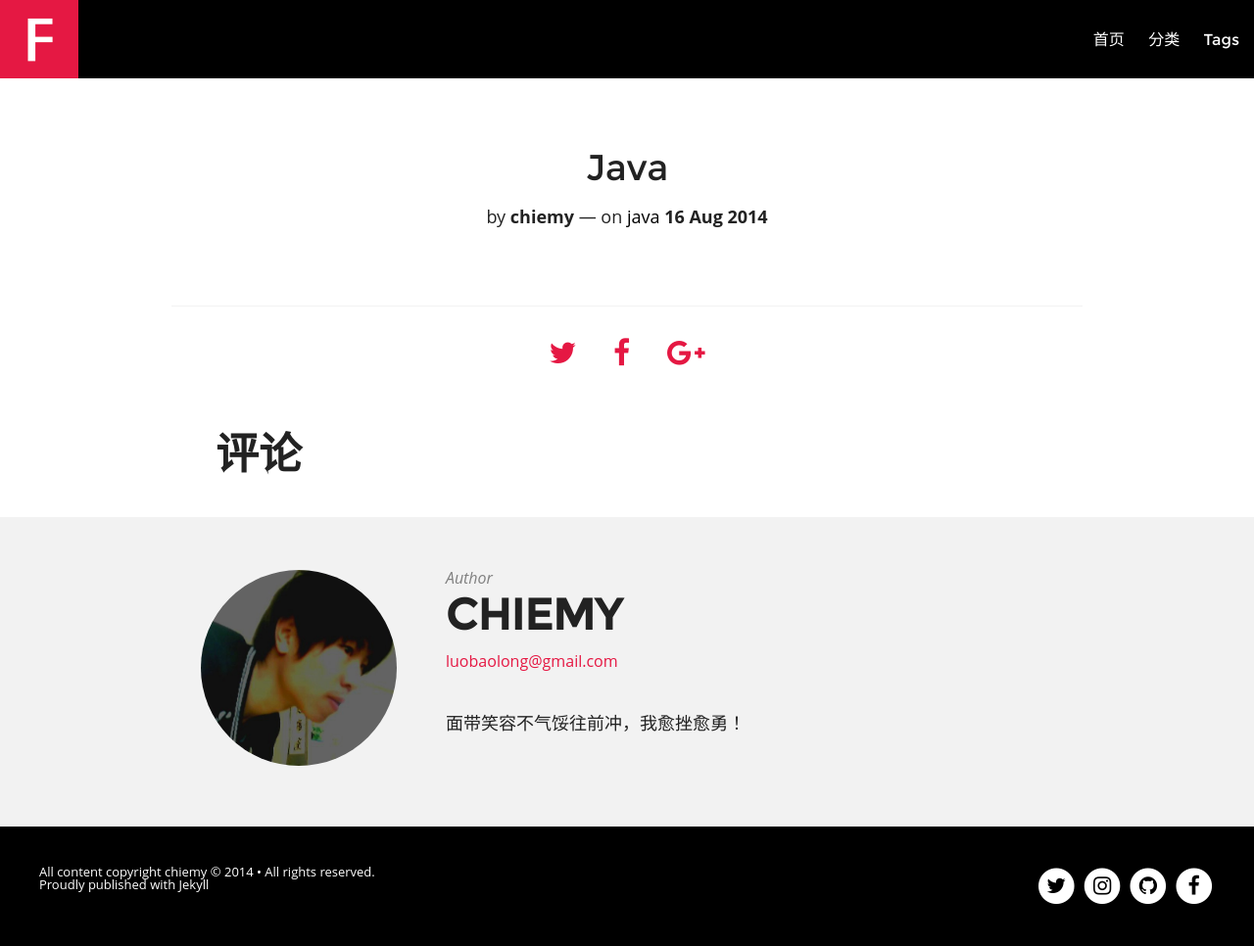
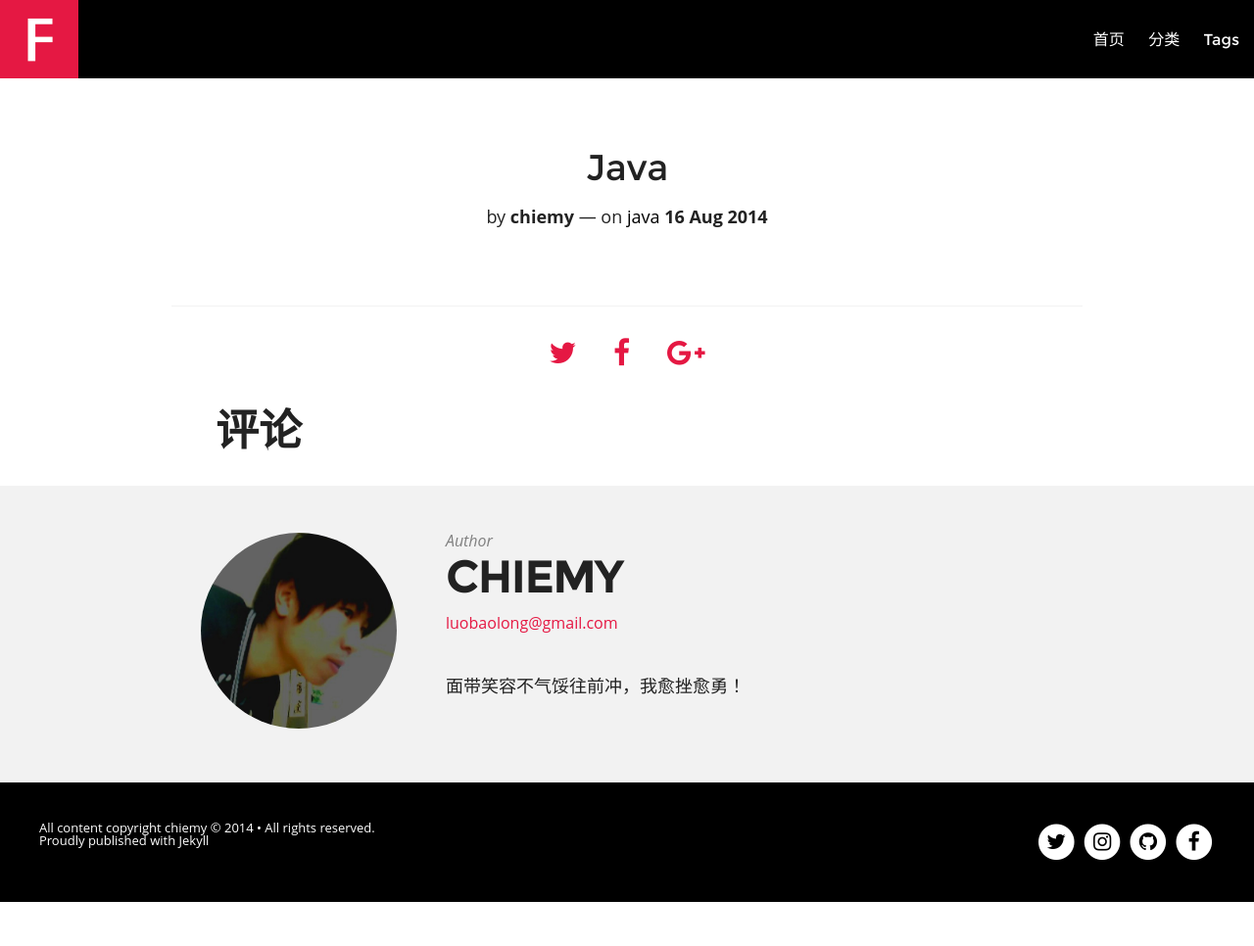
Before and after one commit to chiemy/blog, a Jekyll site: the page built from java/_posts/2014-08-16-test-java.md, in a window 1280 px wide. Shown: the whole page at 98% size. Built offline with Jekyll 4.4.1, drawn with Linux system fonts in a browser that asks for light colours; nearby versions of some CDN libraries; comment, search, counter and statistics services are not loaded; after the commit the page ends 921 px from its top, so only the background shows below that.

Commit message:
调整边距

```diff
--- a/assets/css/post.css
+++ b/assets/css/post.css
@@ -305,7 +305,7 @@ html, body, .notepad-post-container, .notepad-post-header {
   font-size: 1.875rem;
   padding: 0;
   padding-top: 2rem;
-  padding-bottom: 2rem;
+  padding-bottom: 1rem;
   border-top: 0.0625rem solid #f2f2f2;
   color: #e51843; }
   .notepad-post-share a {
@@ -315,7 +315,7 @@ html, body, .notepad-post-container, .notepad-post-header {
   @media only screen and (min-width: 40.063em) {
     .notepad-post-share {
       padding-top: 2rem;
-      padding-bottom: 2rem; } }
+      padding-bottom: 1rem; } }
 
 .notepad-author-info {
   padding: 0;
@@ -324,16 +324,16 @@ html, body, .notepad-post-container, .notepad-post-header {
   background: #f2f2f2; }
   @media only screen and (min-width: 40.063em) {
     .notepad-author-info {
-      padding-top: 2.5rem;
-      padding-bottom: 2.5rem; } }
+      padding-top: 2rem;
+      padding-bottom: 2rem; } }
   @media only screen and (min-width: 70em) {
     .notepad-author-info {
-      padding-top: 3.4rem;
-      padding-bottom: 3.4rem; } }
+      padding-top: 3rem;
+      padding-bottom: 3rem; } }
   @media only screen and (min-width: 90em) {
     .notepad-author-info {
-      padding-top: 3.7rem;
-      padding-bottom: 3.7rem; } }
+      padding-top: 3.5rem;
+      padding-bottom: 3.5rem; } }
   .notepad-author-info .notepad-post-author {
     padding-left: 1.875rem;
     padding-right: 1.875rem;
@@ -548,8 +548,8 @@ iframe {
 
 .notepad-disqus {
   padding: 0;
-  padding-top: 1.5rem;
-  padding-bottom: 1.5rem;
+  padding-top: 1rem;
+  padding-bottom: 1rem;
   padding-left: 1.875rem;
   padding-right: 1.875rem; }
   .notepad-disqus .notepad-comments-header {
@@ -557,8 +557,8 @@ iframe {
     text-transform: uppercase; }
   @media only screen and (min-width: 40.063em) {
     .notepad-disqus {
-      padding-top: 1.5rem;
-      padding-bottom: 1.5rem; } }
+      padding-top: 1rem;
+      padding-bottom: 1rem; } }
 .post-list {
     padding: 0;
     margin: 0;
```
